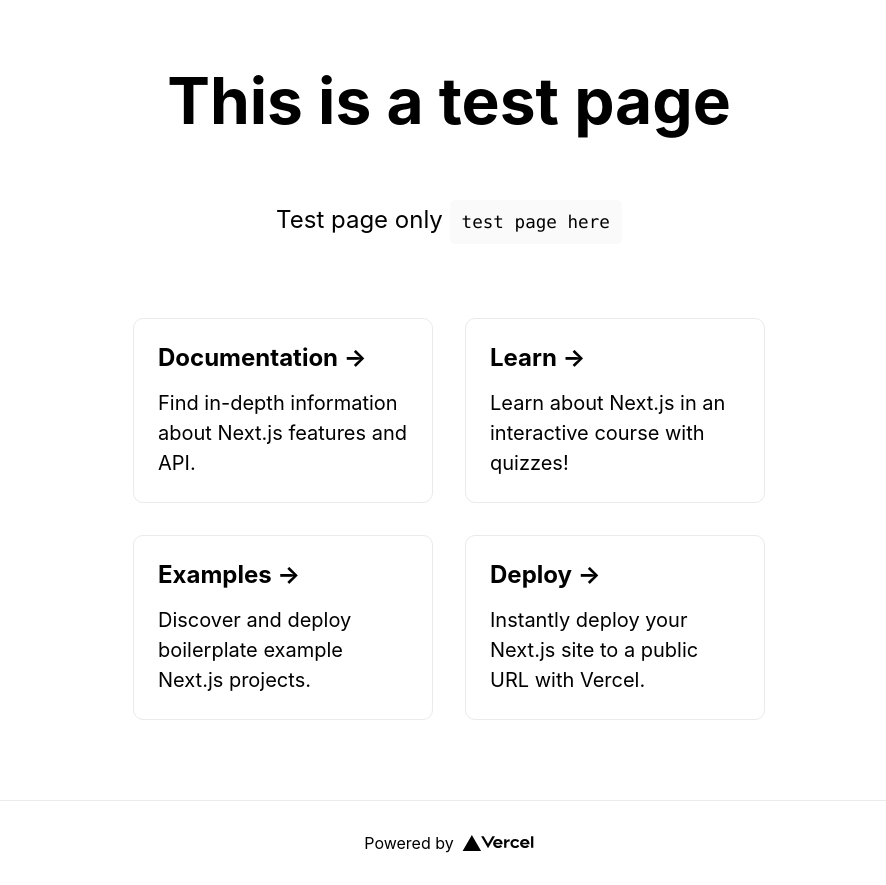
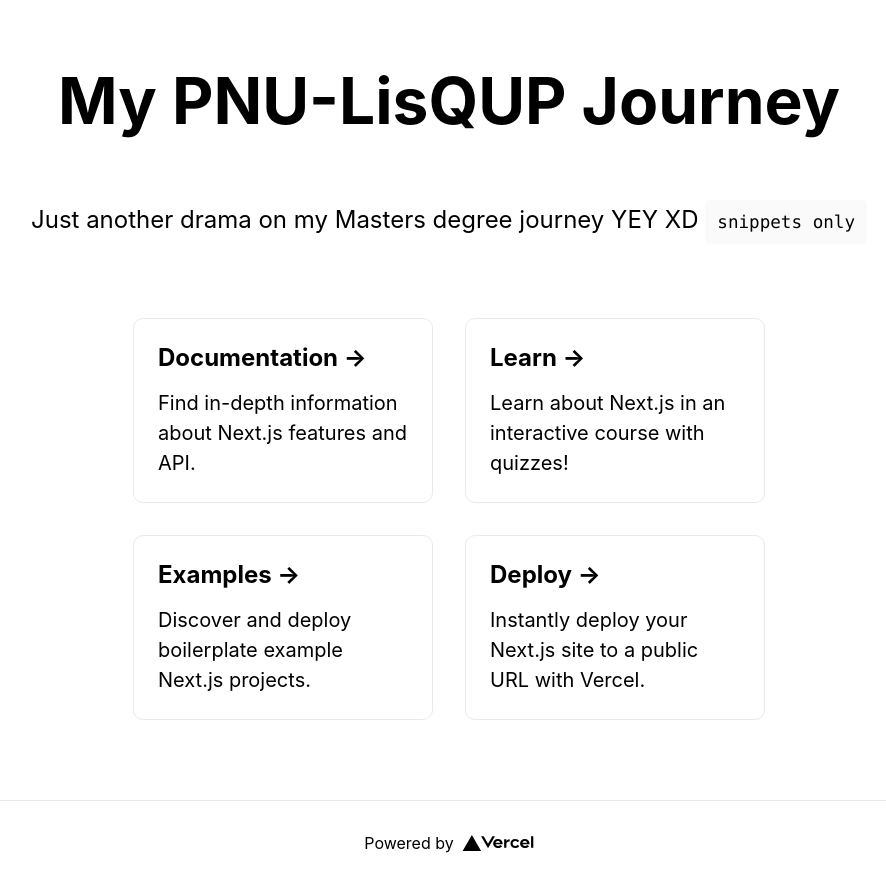
Before and after one commit to honeyleeuwenhoek/my-PNULisQup-Journey, a Next.js app: page / in a window 1280 px wide. Shown: the whole page, without its empty margins (191-1077 px from the left). Built offline with nearby package versions, Linux system fonts and the light colour scheme.

Commit message:
Update index.js

```diff
--- a/pages/index.js
+++ b/pages/index.js
@@ -13,12 +13,12 @@
 
       <main className={styles.main}>
         <h1 className={styles.title}>
-          This is a test page
+          My PNU-LisQUP Journey
         </h1>
 
         <p className={styles.description}>
-          Test page only{' '}
-          <code className={styles.code}>test page here</code>
+           Just another drama on my Masters degree journey YEY XD{' '}
+          <code className={styles.code}>snippets only</code>
         </p>
 
         <div className={styles.grid}>
```
